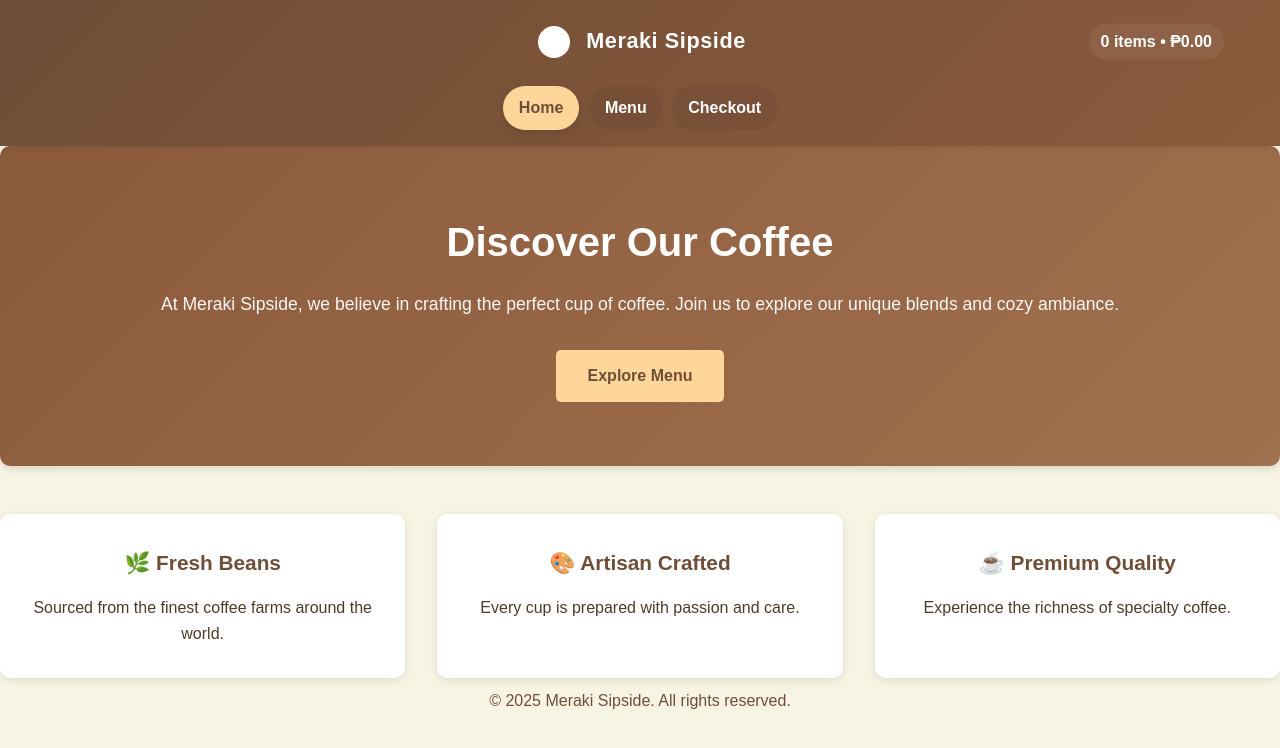
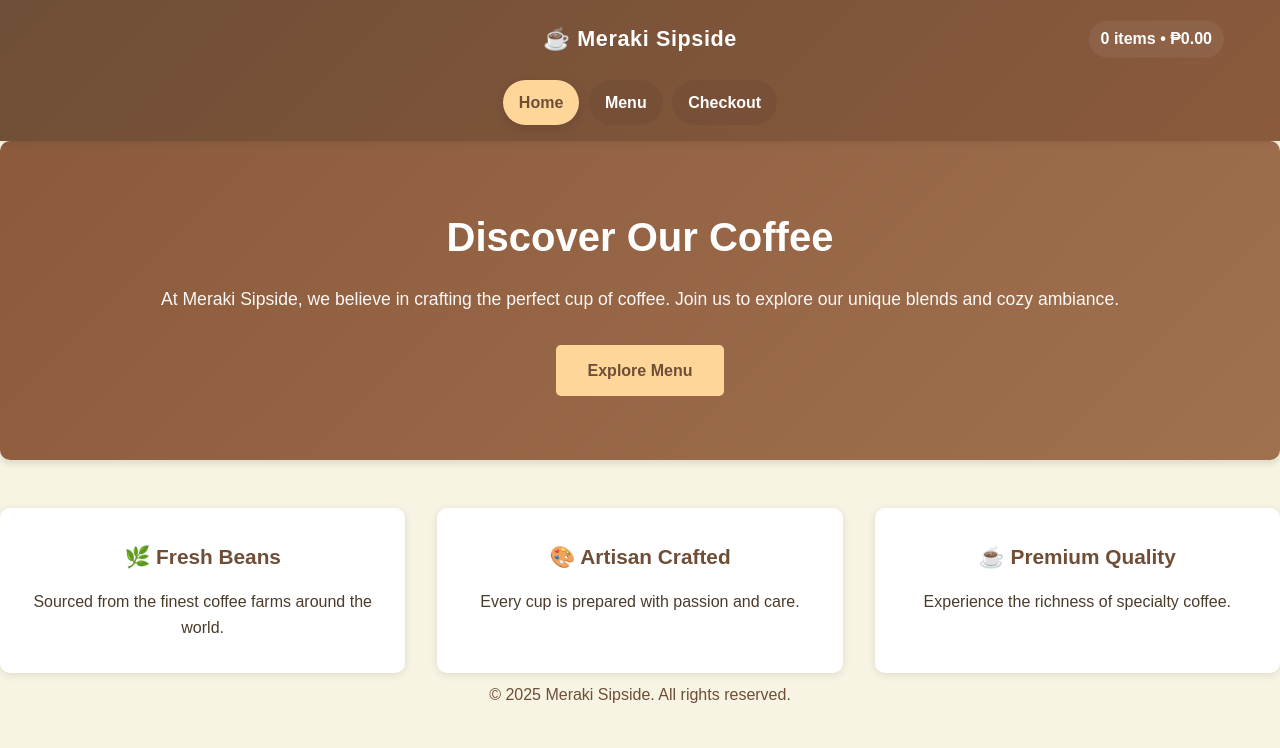
Before and after one commit to Serj-29-05/WebDevProject, a website: page src/index.html in a window 1280 px wide. Drawn offline with Linux system fonts and the light colour scheme.

Commit message:
Update site: menu descriptions, layout tweaks, and assets cleanup

```diff
--- a/src/index.html
+++ b/src/index.html
@@ -15,8 +15,7 @@
             <button id="app-back" class="back-btn" aria-label="Go back" data-back="">← Back</button>
 
             <div class="logo">
-                <img src="assets/logo/meraki-logo.svg" alt="Meraki Sipside" class="header-logo">
-                <h1>Meraki Sipside</h1>
+                <h1>☕ Meraki Sipside</h1>
             </div>
 
             <div id="cart-preview" class="cart-preview">
--- a/src/styles/style.css
+++ b/src/styles/style.css
@@ -89,19 +89,6 @@ header .header-container #app-back.back-btn:hover {
 }
 
 /* ensure nav stays centered below logo */
-.logo {
-    display: flex;
-    align-items: center;
-    gap: 0.75rem;
-    justify-content: center;
-}
-
-.header-logo {
-    width: 40px;
-    height: 40px;
-    object-fit: contain;
-}
-
 .logo h1 { font-size: 1.35rem; letter-spacing: 0.6px; color: #fff; text-align: center; }
 
 /* nav */
```
Also changed, not shown: src/pages/browse.html (+1 -1 lines), src/pages/checkout.html (+1 -1 lines), src/assets/logo/meraki-logo.svg (deleted).
